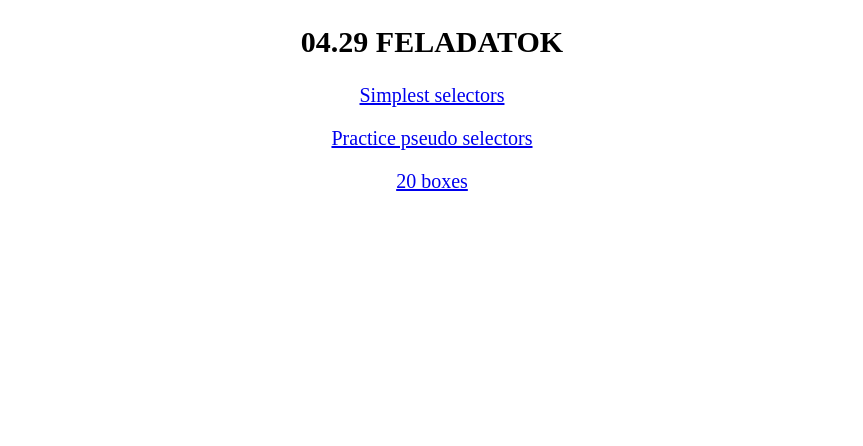
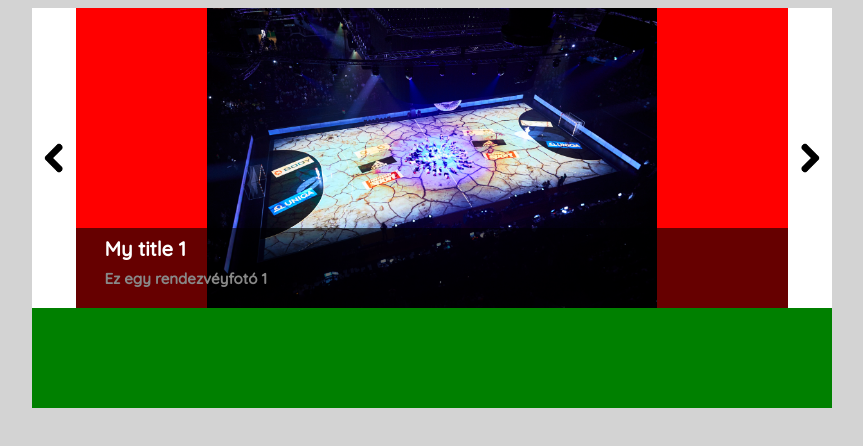
Before and after one commit to MrNagyZ/mrnagyz.github.io, a plain HTML site: page index.html in a window 1280 px wide. Shown: the whole page, without its empty margins (208-1071 px from the left). Drawn offline with nearby package versions, Linux system fonts and the light colour scheme.

Commit message:
First webpage

```diff
--- a/1/style.css
+++ /dev/null
@@ -1,13 +0,0 @@
-div{
-    font-weight: bolder;
-}
-.asteroid{
-    border: 1px solid green;
-}
-.big{
-    color: blue;
-    border: none;
-}
-p{
-    background-color: yellow;
-}
--- a/index.html
+++ b/index.html
@@ -1,15 +1,31 @@
 <!DOCTYPE html>
 <html lang="en">
 <head>
-  <meta charset="UTF-8">
-  <meta name="viewport" content="width=device-width, initial-scale=1.0">
-  <title>04.29 feladatok</title>
-  <link rel="stylesheet" href="style.css">
+    <meta charset="UTF-8">
+    <meta name="viewport" content="width=device-width, initial-scale=1.0">
+    <title>My first webpage</title>
+    <link rel="stylesheet" href="style.css">
+    <link href="https://fonts.googleapis.com/css2?family=Quicksand:wght@500&display=swap" rel="stylesheet">
 </head>
 <body>
-  <h2>04.29 FELADATOK</h2>
-  <p><a href="1/index.html">Simplest selectors</a></p>
-  <p><a href="2/index.html">Practice pseudo selectors</a></p>
-  <a href="3/index.html">20 boxes</a>
+    <div id="megnezo">
+
+        <div class="nyil"><span class="helper"></span><img src="img/arrow.png" id="bal"></div>
+        <div class="kep">
+            <img id="nagykep">
+            <div class="felirat">
+                <p id="cim">Cím</p>
+                <p id="leiras">Leírás</p>
+            </div>
+        </div>
+        <div class="nyil"><span class="helper"></span><img src="img/arrow.png" id="jobb"></div>
+
+    </div>
+
+    <div id="thumb"></div>
+
+
+    <script src="https://code.jquery.com/jquery-3.5.0.min.js"></script>
+    <script src="scripts.js"></script>
 </body>
 </html>
--- /dev/null
+++ b/scripts.js
@@ -0,0 +1,20 @@
+let photodata = [
+    {
+    photo: 'img/1.jpg',
+    title: 'My title 1',
+    leiras: 'Ez egy rendezvéyfotó 1'
+},
+{
+    photo: 'img/2.jpg',
+    title: 'My title 2',
+    leiras: 'Ez egy rendezvéyfotó 2'
+},
+{
+    photo: 'img/3.jpg',
+    title: 'My title 3',
+    leiras: 'Ez egy rendezvéyfotó 3'
+}];
+let ID = 0;
+$('#nagykep').attr('src', photodata[ID].photo);
+$('#cim').text(photodata[ID].title);
+$('#leiras').text(photodata[ID].leiras);
--- a/style.css
+++ b/style.css
@@ -1,6 +1,78 @@
+
 body{
-  width: 400px;
-  margin: auto;
-  text-align: center;
-  font-size: 20px;
+    background-color: lightgray;
 }
+#megnezo{
+    width: 800px;
+    height: 300px;
+    margin: auto;
+    background-color: red;
+    display: flex;
+    position: relative;
+}
+.kep{
+    flex-grow: 15;
+    width:100%;
+    position: relative;
+    display: flex;
+    justify-content: center;
+    align-items: center;
+
+}
+.felirat{
+    background-color: rgba(0,0,0,0.6);
+    height: 80px;
+    width: 100%;
+    position: absolute;
+    bottom: 0px;
+}
+.nyil{
+    width: 50px;
+    background-color: white;
+    text-align: center;
+}
+.helper{
+    height: 300px;
+    display: inline-block;
+    vertical-align: middle;
+}
+#bal{
+    display: inline-block;
+    width: 30px;
+    transform: rotate(90deg);
+    vertical-align: middle;
+}
+#jobb{
+    display: inline-block;
+    width: 30px;
+    transform: rotate(-90deg);
+    vertical-align: middle;
+}
+#thumb{
+    width: 800px;
+    height: 100px;
+    background-color: green;
+    margin: auto;
+}
+#nagykep{
+    max-width: 100%;
+    max-height: 100%;
+    position: absolute;
+    flex-grow: 1;
+}
+p{
+    font-family: 'Quicksand', sans-serif;
+    color: white;
+    padding-left: 20px;
+    font-weight: bold;
+    font-size: 20px;
+    margin: 8px;
+
+}
+#leiras{
+    color: #888;
+    font-size: 15px;
+}
+.nyil:hover {
+    cursor: pointer;
+}
```
Also changed, not shown: 1/index.html (deleted, +0 -18 lines), 2/index.html (deleted, +0 -19 lines), 2/style.css (deleted, +0 -13 lines), 3/index.html (deleted, +0 -35 lines), 3/style.css (deleted, +0 -27 lines), img/1.jpg (added), img/2.jpg (added), img/3.jpg (added), img/4.jpg (added), img/5.jpg (added), img/6.jpg (added), img/7.jpg (added), img/8.jpg (added), img/arrow.png (added), 2 other files.
